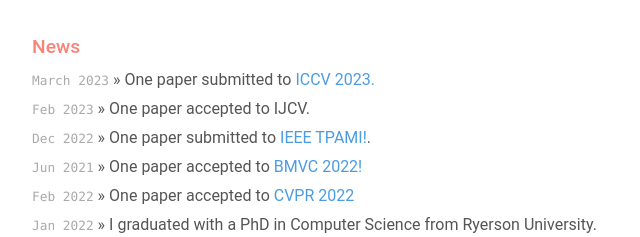
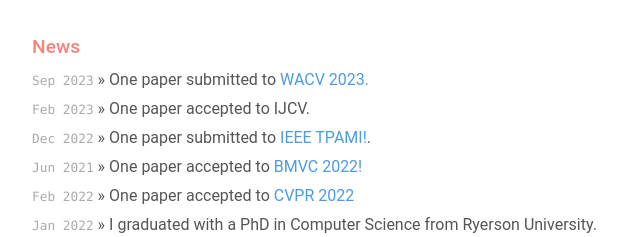
Before and after one commit to islamamirul/islamamirul.github.io, a plain HTML site: page index.html in a window 1280 px wide. Shown: the part 334-571 px from the top of the page, 138-778 px from the left. Drawn offline with nearby package versions, Linux system fonts and the light colour scheme.

Commit message:
Update
Update index.html

```diff
--- a/index.html
+++ b/index.html
@@ -75,7 +75,7 @@
   <div class="news">
     <h2>News</h2>
     <ul>
-      <li><span>March 2023</span> &raquo; One paper submitted to <a class="paper" href="">ICCV 2023. </a></li>
+      <li><span>Sep 2023</span> &raquo; One paper submitted to <a class="paper" href="">WACV 2023. </a></li>
 
       <li><span>Feb 2023</span> &raquo; One paper accepted to IJCV.</li>
       <li><span>Dec 2022</span> &raquo; One paper submitted to <a class="paper" href="https://ieeexplore.ieee.org/xpl/RecentIssue.jsp?punumber=34">IEEE TPAMI!</a>.</li>
```
